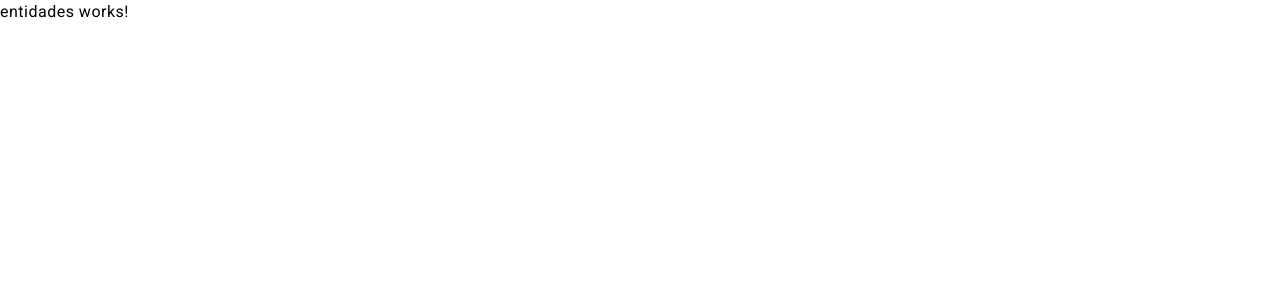
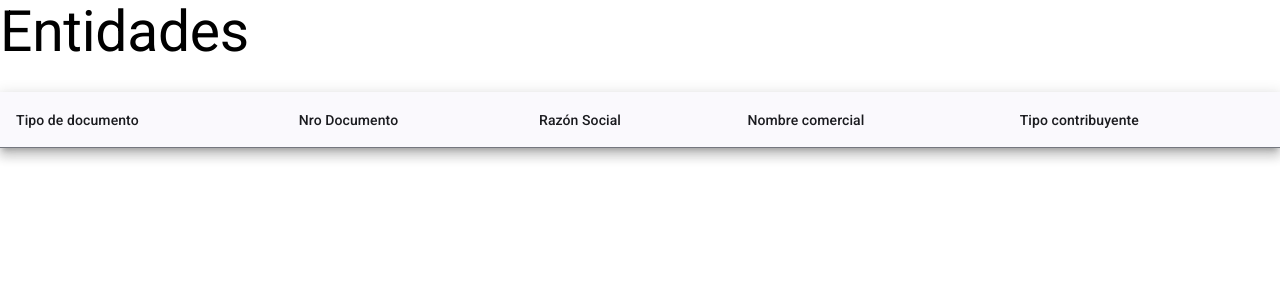
Before and after one commit to artmadeit/prueba-ui-sintad, an Angular app: page /entidades in a window 1280 px wide. Shown: the top 300 px of the page. Built offline with nearby package versions, Linux system fonts and the light colour scheme.

Commit message:
feat: table entidades stub

```diff
--- /dev/null
+++ b/src/app/entidades/entidad.ts
@@ -0,0 +1,20 @@
+import { TipoContribuyente } from "../tipo-contribuyente/tipo-contribuyente";
+import { TipoDocumento } from "../tipo-documento/tipo-documento";
+
+export interface Entidad {
+    id: number;
+
+    tipoDocumento: TipoDocumento;
+
+    nroDocumento: string;
+
+    razonSocial: string;
+
+    nombreComercial: string;
+
+    tipoContribuyente: TipoContribuyente;
+
+    direccion: string;
+
+    telefono: string;
+}
--- a/src/app/entidades/entidades.component.html
+++ b/src/app/entidades/entidades.component.html
@@ -1 +1,30 @@
-<p>entidades works!</p>
+<h1>Entidades</h1>
+<table mat-table [dataSource]="dataSource" class="mat-elevation-z8">
+    <ng-container matColumnDef="tipoDocumento">
+        <th mat-header-cell *matHeaderCellDef> Tipo de documento </th>
+        <td mat-cell *matCellDef="let element"> {{element.tipoDocumento.nombre }} </td>
+    </ng-container>
+
+    <ng-container matColumnDef="nroDocumento">
+        <th mat-header-cell *matHeaderCellDef> Nro Documento </th>
+        <td mat-cell *matCellDef="let element"> {{element.nroDocumento}} </td>
+    </ng-container>
+
+    <ng-container matColumnDef="razonSocial">
+        <th mat-header-cell *matHeaderCellDef> Razón Social </th>
+        <td mat-cell *matCellDef="let element"> {{element.razonSocial}} </td>
+    </ng-container>
+
+    <ng-container matColumnDef="nombreComercial">
+        <th mat-header-cell *matHeaderCellDef> Nombre comercial </th>
+        <td mat-cell *matCellDef="let element"> {{element.nombreComercial}} </td>
+    </ng-container>
+
+    <ng-container matColumnDef="tipoContribuyente">
+        <th mat-header-cell *matHeaderCellDef> Tipo contribuyente</th>
+        <td mat-cell *matCellDef="let element"> {{element.tipoContribuyente.nombre}} </td>
+    </ng-container>
+
+    <tr mat-header-row *matHeaderRowDef="displayedColumns"></tr>
+    <tr mat-row *matRowDef="let row; columns: displayedColumns;"></tr>
+</table>
--- a/src/app/entidades/entidades.component.ts
+++ b/src/app/entidades/entidades.component.ts
@@ -1,12 +1,16 @@
 import { Component } from '@angular/core';
+import { MatTableModule } from '@angular/material/table';
+import { Entidad } from './entidad';
 
 @Component({
   selector: 'app-entidades',
   standalone: true,
-  imports: [],
+  imports: [MatTableModule],
   templateUrl: './entidades.component.html',
   styleUrl: './entidades.component.scss'
 })
 export class EntidadesComponent {
+  displayedColumns: string[] = ['tipoDocumento', 'nroDocumento', 'razonSocial', 'nombreComercial', "tipoContribuyente"];
+  dataSource: Entidad[] = []
 
 }
--- /dev/null
+++ b/src/app/tipo-contribuyente/tipo-contribuyente.ts
@@ -0,0 +1,4 @@
+export interface TipoContribuyente {
+    id: number;
+    nombre: string;
+}
--- /dev/null
+++ b/src/app/tipo-documento/tipo-documento.ts
@@ -0,0 +1,5 @@
+export interface TipoDocumento {
+    codigo: string;
+    nombre: string;
+    descripcion: string;
+}
```
